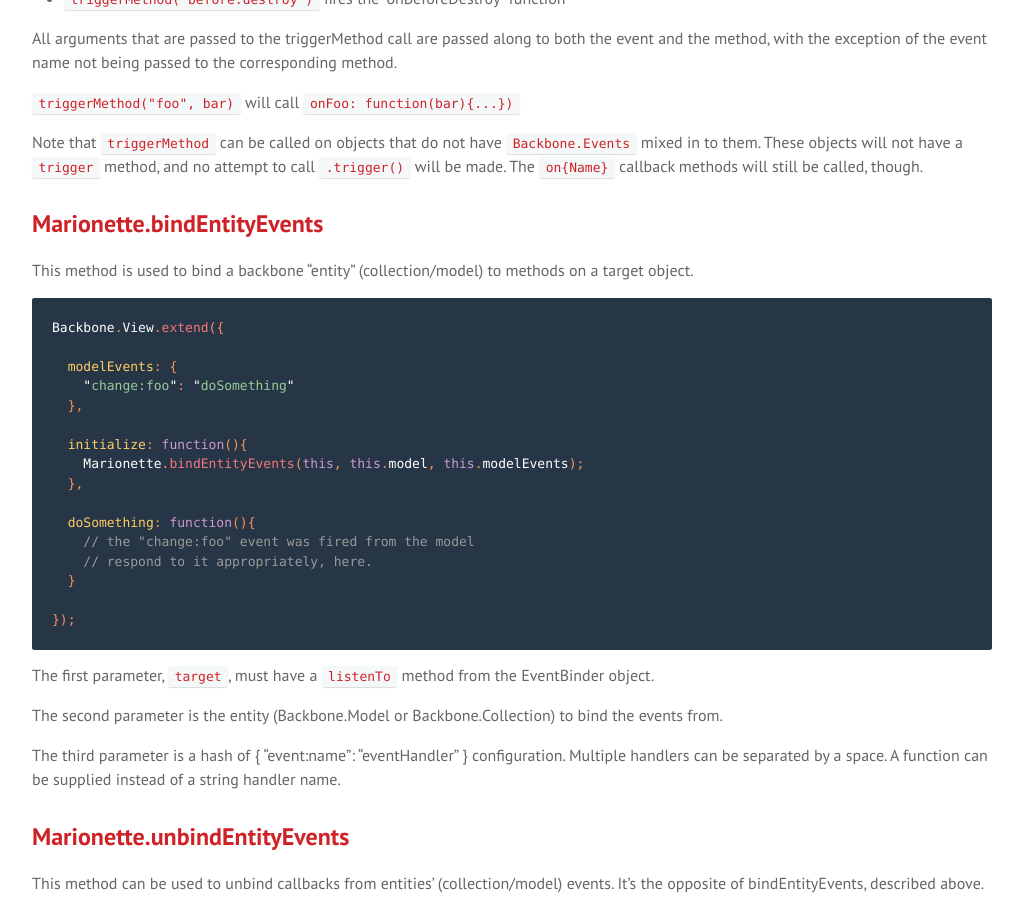
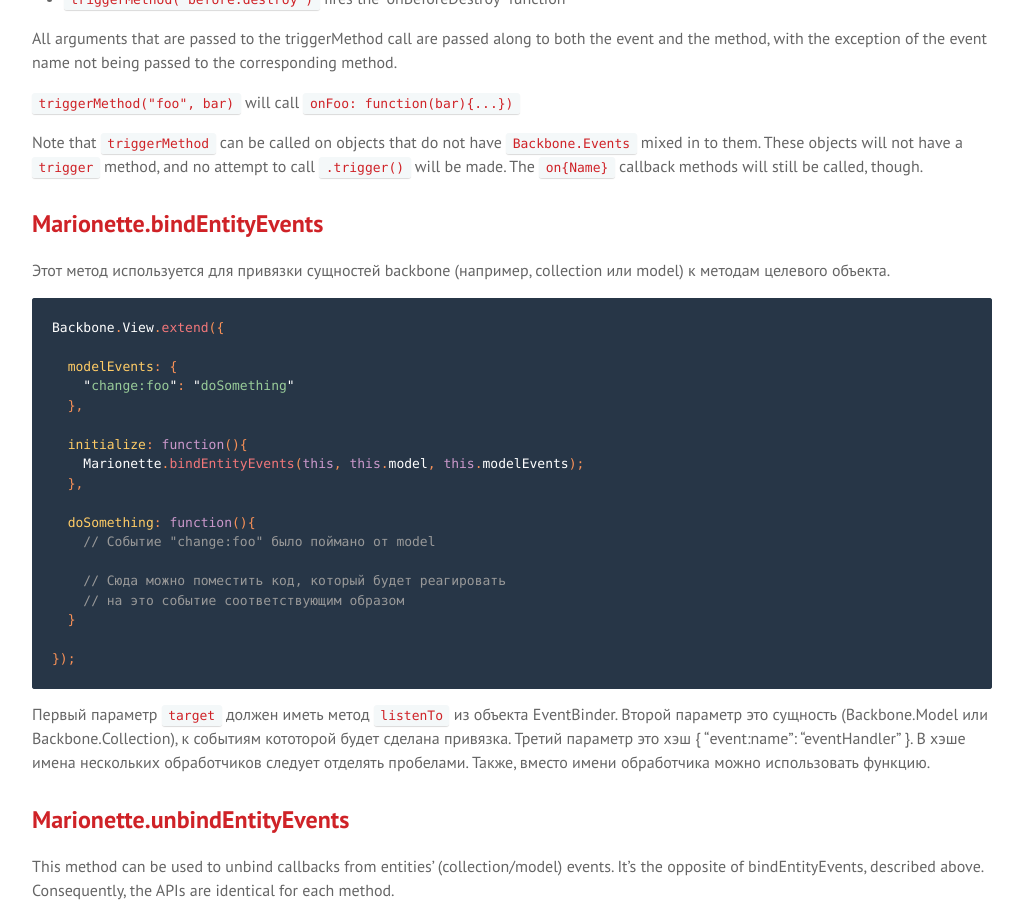
Before and after one commit to sadcitizen/marionettejs.ru, a Jekyll site: the page built from _posts/2014-04-10-functions.md, in a window 1280 px wide and 900 px high, scrolled down 3055 px. Shown: the whole window, without its empty margins (128-1151 px from the left). Built offline with Jekyll 4.4.1, drawn with Linux system fonts in a browser that asks for light colours; some web fonts are replaced; Markdown is read by kramdown in place of the engine named in the settings.

Commit message:
update ru/Functions

````diff
--- a/_includes/translation/ru/marionette.functions.md
+++ b/_includes/translation/ru/marionette.functions.md
@@ -132,8 +132,7 @@
 
 ## Marionette.bindEntityEvents
 
-This method is used to bind a backbone "entity" (collection/model)
-to methods on a target object.
+Этот метод используется для привязки сущностей backbone (например, collection или model) к методам целевого объекта.
 
 ```js
 Backbone.View.extend({
@@ -147,22 +146,18 @@
   },
 
   doSomething: function(){
-    // the "change:foo" event was fired from the model
-    // respond to it appropriately, here.
+    // Событие "change:foo" было поймано от model
+
+    // Сюда можно поместить код, который будет реагировать
+    // на это событие соответствующим образом
   }
 
 });
 ```
 
-The first parameter, `target`, must have a `listenTo` method from the
-EventBinder object.
-
-The second parameter is the entity (Backbone.Model or Backbone.Collection)
-to bind the events from.
-
-The third parameter is a hash of { "event:name": "eventHandler" }
-configuration. Multiple handlers can be separated by a space. A
-function can be supplied instead of a string handler name.
+Первый параметр `target` должен иметь метод `listenTo` из объекта EventBinder. Второй параметр это сущность (Backbone.Model
+или Backbone.Collection), к событиям кототорой будет сделана привязка. Третий параметр это хэш { "event:name": "eventHandler" }.
+В хэше имена нескольких обработчиков следует отделять пробелами. Также, вместо имени обработчика можно использовать функцию.
 
 ## Marionette.unbindEntityEvents
 
````
